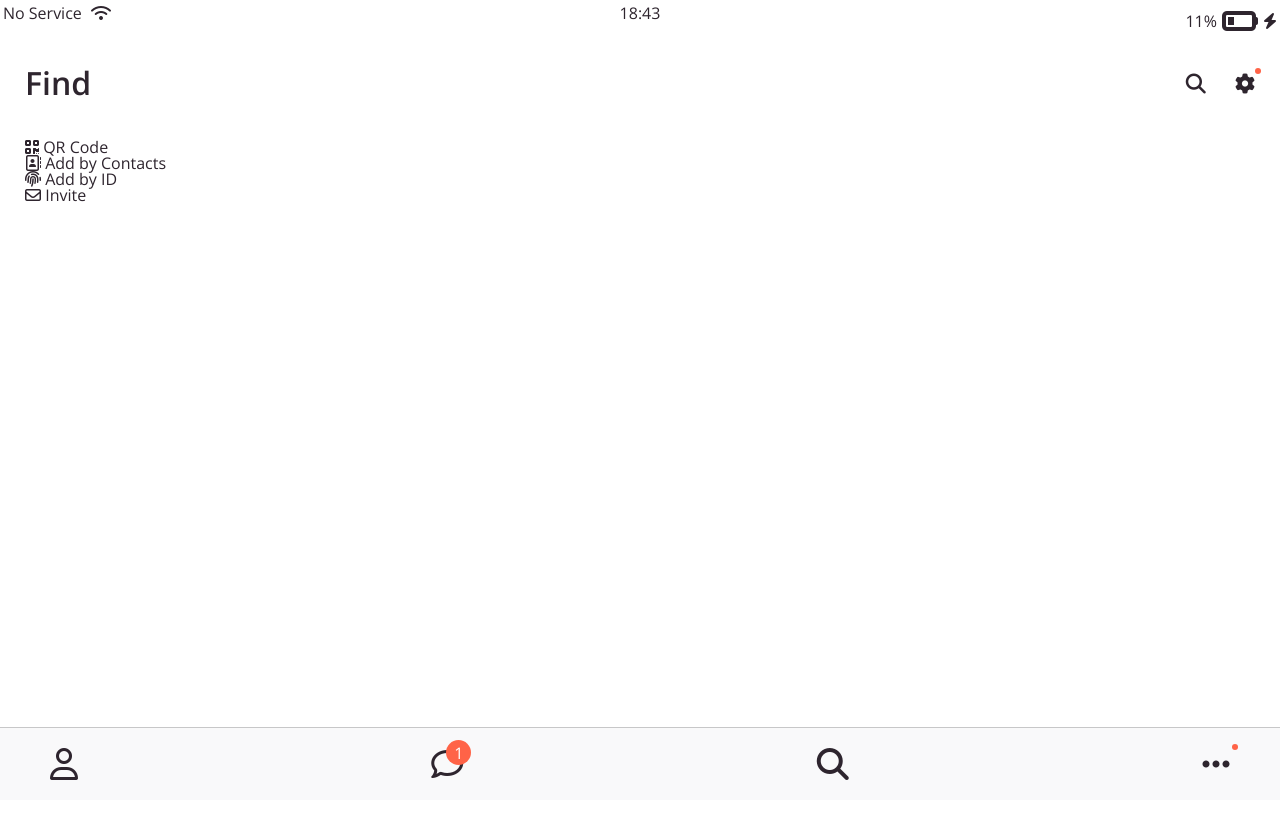
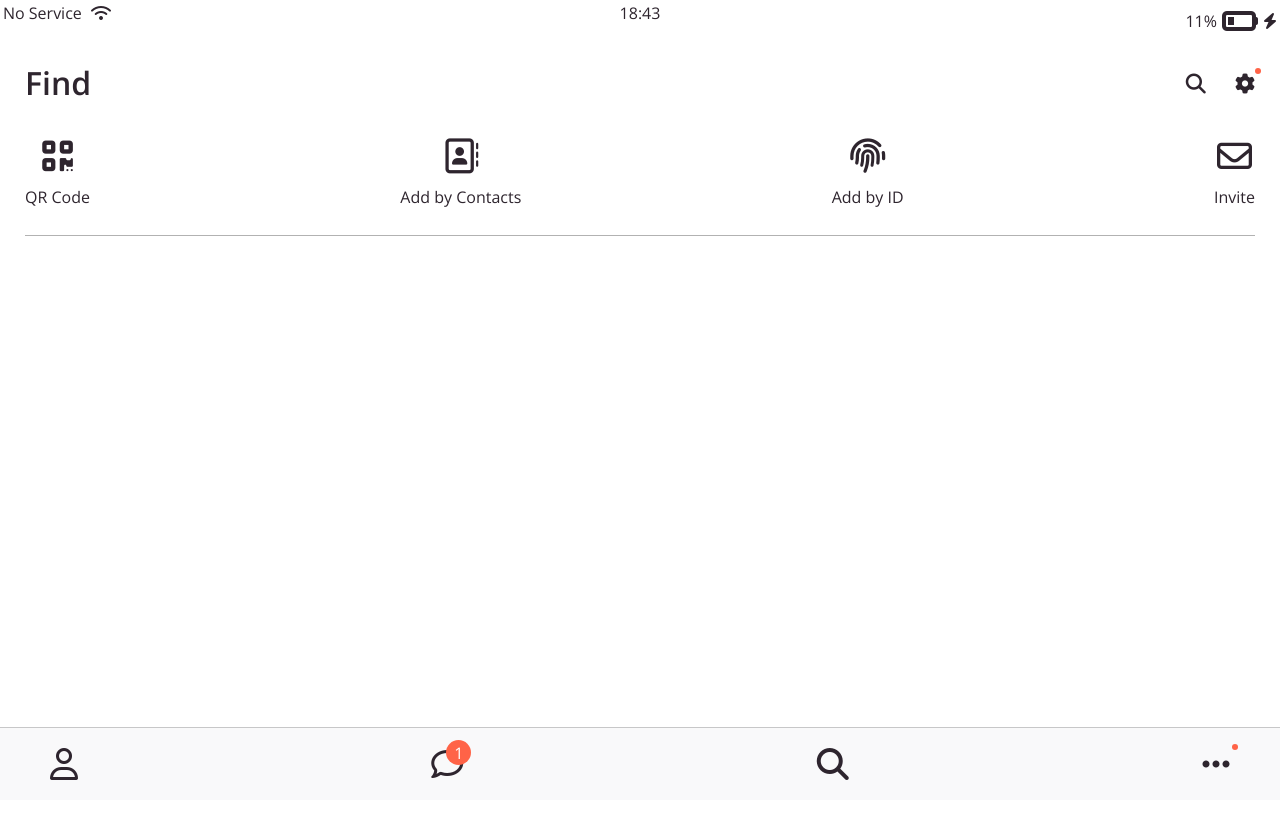
Before and after one commit to devheyheyhihi/kakao_clone_coding, a plain HTML site: page find.html in a window 1280 px wide. Shown: the top 818 px of the page. Drawn offline with nearby package versions, Linux system fonts and the light colour scheme.

Commit message:
Update styles.css
Import find.css

```diff
--- a/css/styles.css
+++ b/css/styles.css
@@ -12,6 +12,7 @@
 /*Screens*/
 @import "screens/login.css";
 @import "screens/friends.css";
+@import "screens/find.css";
 
 body {
   font-family: "Open Sans", sans-serif;
```
